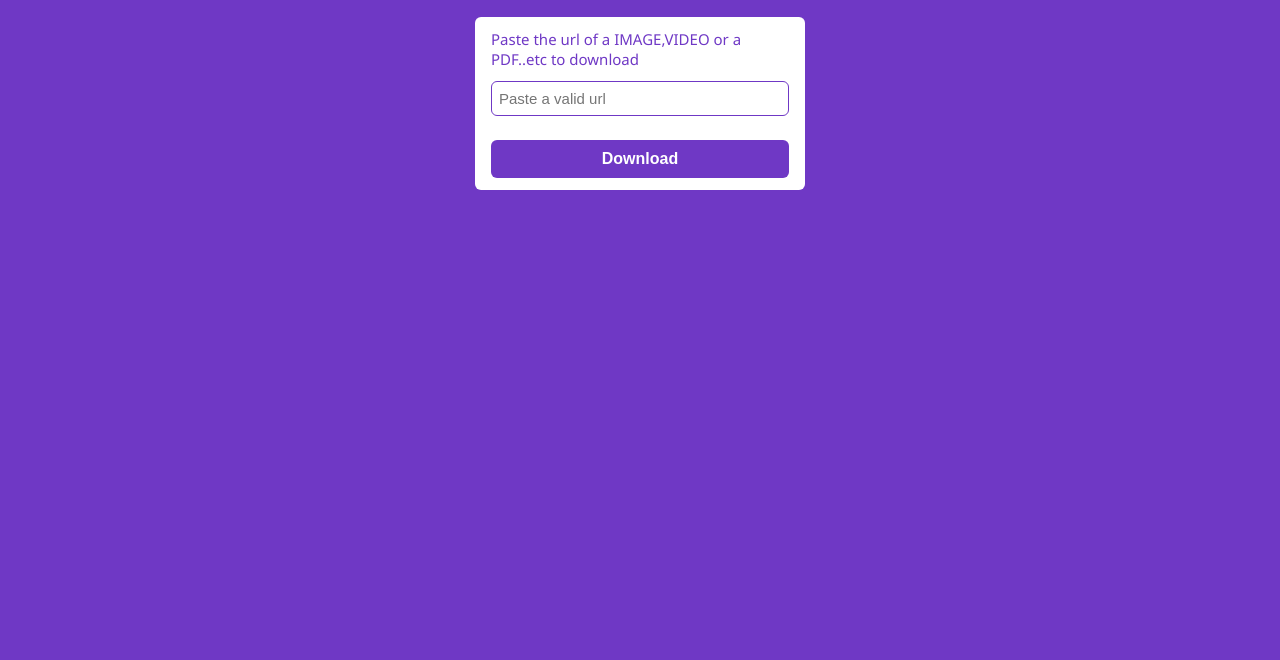
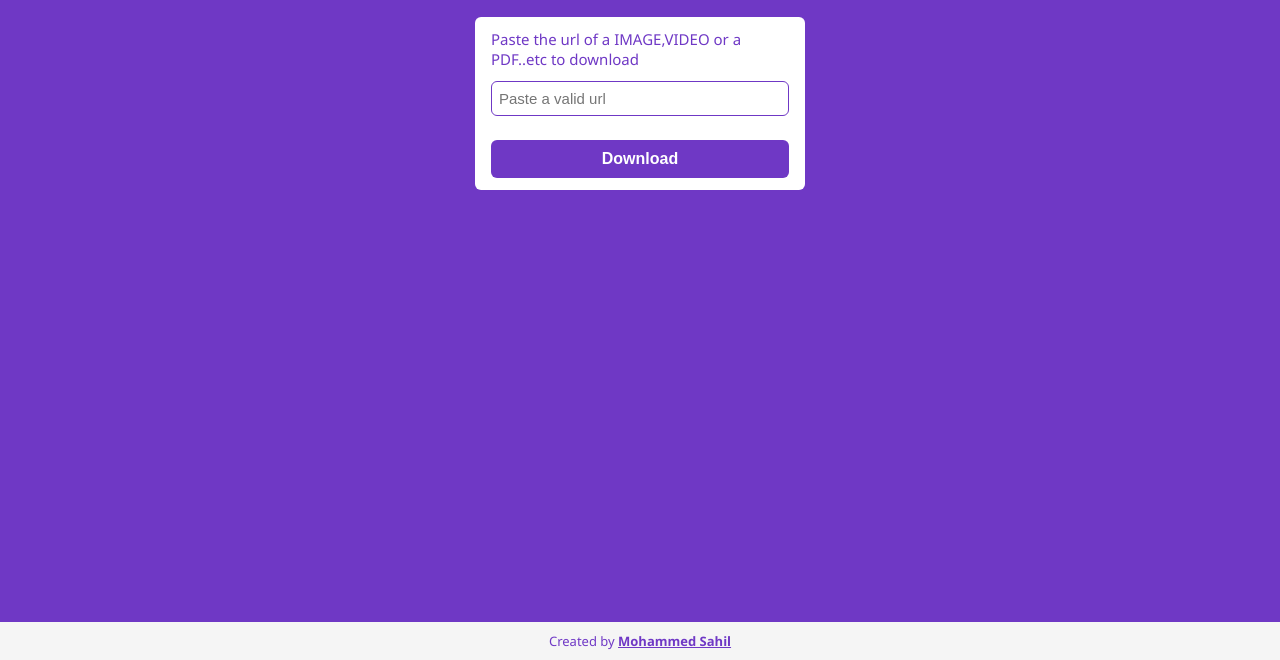
Before and after one commit to MSahil33/File-downloader-App, a plain HTML site: page index.html in a window 1280 px wide. Shown: the part 140-800 px from the top of the page. Drawn offline with Linux system fonts and the light colour scheme.

Commit message:
Footer Added

```diff
--- a/index.html
+++ b/index.html
@@ -23,5 +23,11 @@
             <button class="btn">Download</button>
         </div>
     </div>
+    <footer
+    style="background-color: whitesmoke;color: #6f38c5;padding: 10px 0;
+    position: fixed;bottom: 0;width: 100%;text-align: center;text-decoration: none;font-size: 13px;
+    margin-top: 20px;">
+    Created by <a href="https://github.com/MSahil33" target="_blank" style="color: #6f38c5;"><strong>Mohammed Sahil</strong></a>
+</footer>
 </body>
 </html>
```
Also changed, not shown: 1 other file.
